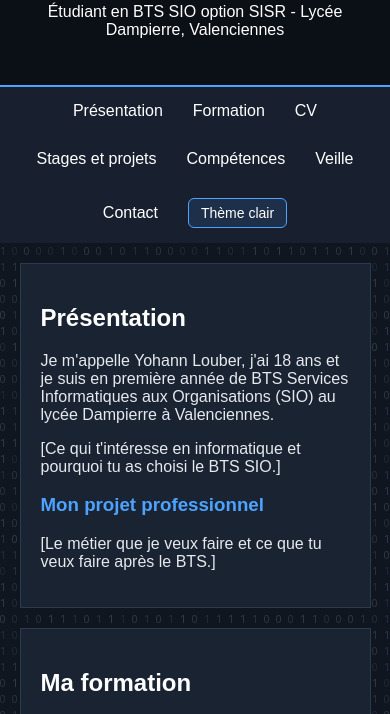
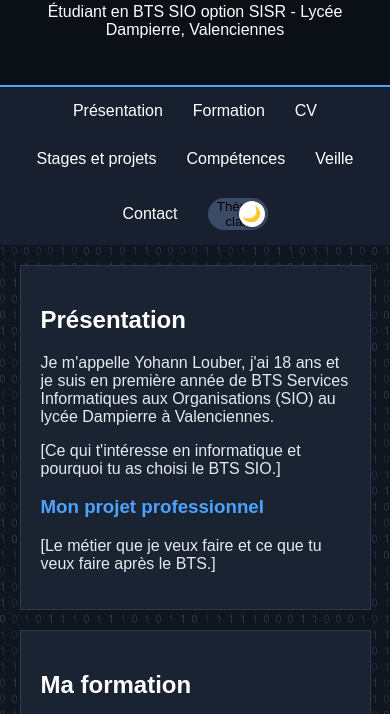
Before and after one commit to yohannlouber/portfolio, a plain HTML site: page index.html in a window 390 px wide. Shown: the part 107-821 px from the top of the page. Drawn offline with Linux system fonts and the light colour scheme.

Commit message:
Implement theme toggle switch in style.css
Added a theme toggle switch styled like an iPhone.

```diff
--- a/style.css
+++ b/style.css
@@ -86,19 +86,48 @@ body {
   text-decoration: underline;
 }
 
+/* Interrupteur de thème (style iPhone) */
 #theme-toggle {
-  padding: 6px 12px;
-  background-color: var(--btn-bg);
-  border: 1px solid var(--btn-border);
-  border-radius: 6px;
-  color: white;
-  font-family: inherit;
-  font-size: 14px;
+  position: relative;
+  width: 60px;
+  height: 32px;
+  padding: 0;
+  border: none;
+  border-radius: 999px;
+  background-color: #f5b942;
   cursor: pointer;
+  transition: background-color 0.3s;
 }
 
-#theme-toggle:hover {
-  background-color: var(--btn-border);
+#theme-toggle::before {
+  content: "☀️";
+  position: absolute;
+  top: 3px;
+  left: 3px;
+  width: 26px;
+  height: 26px;
+  display: flex;
+  align-items: center;
+  justify-content: center;
+  border-radius: 50%;
+  background-color: white;
+  font-size: 15px;
+  box-shadow: 0 1px 3px rgba(0, 0, 0, 0.35);
+  transition: transform 0.3s;
+}
+
+:root[data-theme="dark"] #theme-toggle {
+  background-color: #3b4a66;
+}
+
+:root[data-theme="dark"] #theme-toggle::before {
+  content: "🌙";
+  transform: translateX(28px);
+}
+
+#theme-toggle:focus-visible {
+  outline: 2px solid white;
+  outline-offset: 3px;
 }
 
 #contenu {
```
